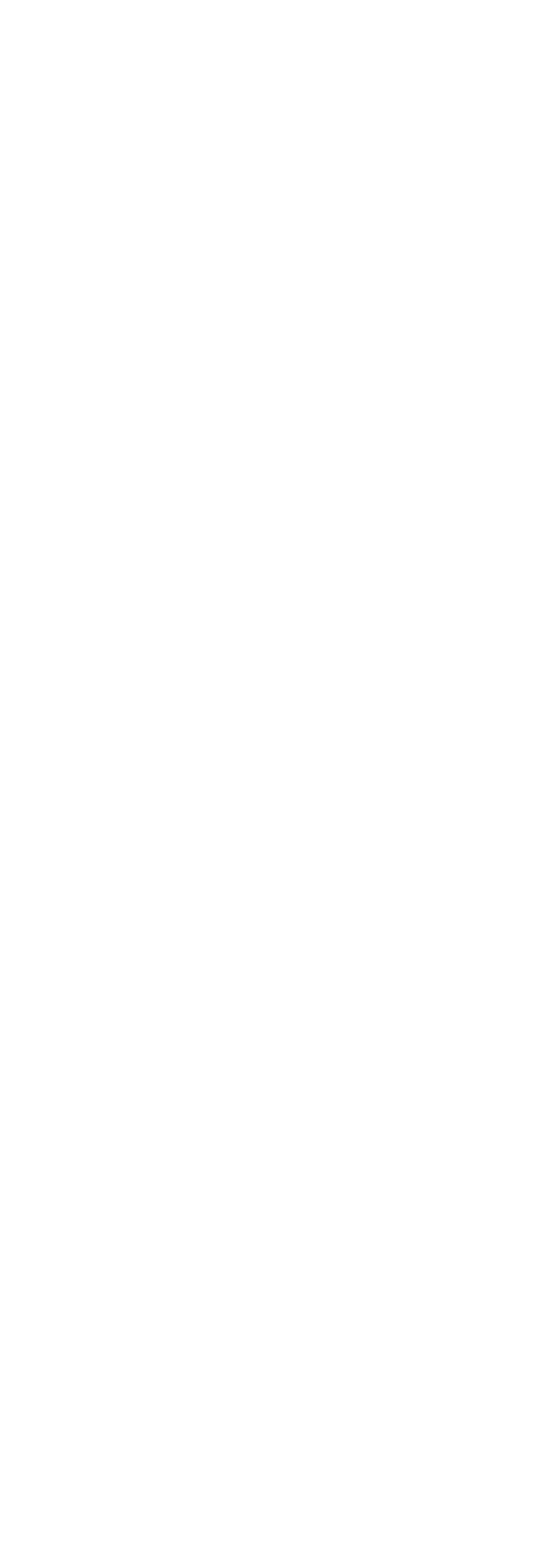
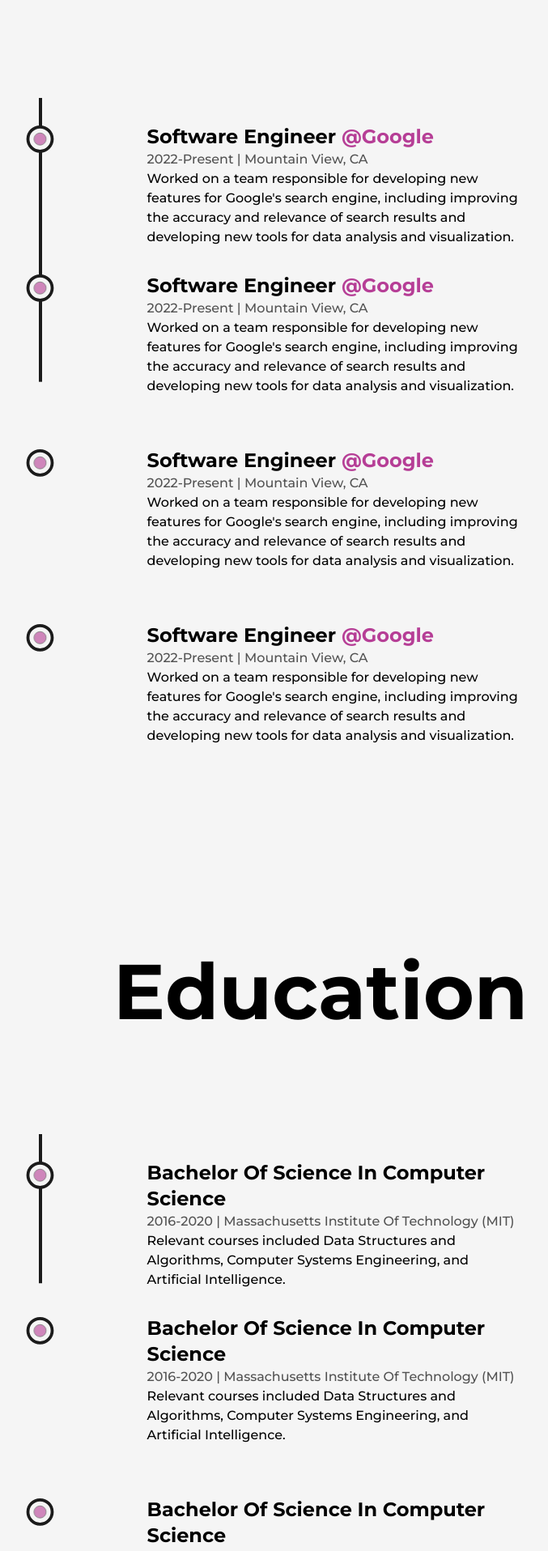
Before and after one commit to MatheusDSantossi/my-website-portfolio, a Next.js app: page /about in a window 1280 px wide. Shown: the part 2803-4719 px from the top of the page at 81% size, without its empty margins (244-921 px from the left). Before the commit the page ends 2670 px from the top, so only its background shows below. Built offline with nearby package versions, Linux system fonts and the light colour scheme.

Commit message:
feat: Adding Experience and Education components

```diff
--- /dev/null
+++ b/src/components/Education.js
@@ -0,0 +1,79 @@
+import {React, useRef } from 'react'
+import {motion, useScroll} from 'framer-motion'
+import LiIcon from './LiIcon';
+
+const Details = ({ type, time, place, info }) => {
+    const ref = useRef(null);
+    return (
+        <li ref={ref} className="my-8 first:mb-0 last:mb-0 w-[60%] mx-auto flex flex-col items-center justify-between">
+            <LiIcon reference={ref} />
+            <motion.div
+            initial={{y:50}}
+            whileInView={{y:0}}
+            transition={{duration:0.5, type:"spring"}}
+            >
+                <h3 className='capitalize font-bold text-2xl'>
+                    {type}&nbsp;
+                </h3>
+                <span className='capitalize font-medium text-dark/75'>
+                    {time} | {place}
+                </span>
+                <p className='font-medium w-full'>{info}</p>
+            </motion.div>
+        </li>
+    );
+};
+
+const Education = () => {
+    const ref = useRef(null);
+    const {scrollYProgress} = useScroll(
+        {
+            target: ref,
+            offset: ["start end", "center start"]
+        }
+    )
+    return (
+        <div className='my-64'>
+            <h2 className='font-bold text-8xl mb-32 w-full text-center'>
+                Education
+            </h2>
+            <div ref={ref} className='w-[75%] mx-auto relative'>
+                <motion.div
+                style={{scaleY: scrollYProgress}}
+                className='absolute left-9 top-0 w-[4px] h-full bg-dark origin-top' />
+                <ul className='w-full flex flex-col items-start justify-between ml-4'>
+                    <Details
+                    type="Bachelor Of Science In Computer Science"
+                    time="2016-2020"
+                    place="Massachusetts Institute Of Technology (MIT)"
+                    info="Relevant courses included Data Structures and Algorithms, Computer Systems Engineering, and Artificial
+                    Intelligence."
+                    />
+                    <Details
+                    type="Bachelor Of Science In Computer Science"
+                    time="2016-2020"
+                    place="Massachusetts Institute Of Technology (MIT)"
+                    info="Relevant courses included Data Structures and Algorithms, Computer Systems Engineering, and Artificial
+                    Intelligence."
+                    />
+                    <Details
+                    type="Bachelor Of Science In Computer Science"
+                    time="2016-2020"
+                    place="Massachusetts Institute Of Technology (MIT)"
+                    info="Relevant courses included Data Structures and Algorithms, Computer Systems Engineering, and Artificial
+                    Intelligence."
+                    />
+                    <Details
+                    type="Bachelor Of Science In Computer Science"
+                    time="2016-2020"
+                    place="Massachusetts Institute Of Technology (MIT)"
+                    info="Relevant courses included Data Structures and Algorithms, Computer Systems Engineering, and Artificial
+                    Intelligence."
+                    />
+                </ul>
+            </div>
+        </div>
+    )
+}
+
+export default Education
--- a/src/components/Experiences.js
+++ b/src/components/Experiences.js
@@ -1,8 +1,100 @@
-import React from 'react'
+import { React, useRef } from 'react';
+import { useScroll, motion } from 'framer-motion';
+import LiIcon from './LiIcon';
 
-export const Experiences = () => {
+const Details = ({ position, company, companyLink, time, address, work }) => {
+  const ref = useRef(null);
   return (
-    <div>Experiences</div>
+    <li ref={ref} className='my-8 first:mb-0 last:mb-0 w-[60%] mx-auto flex flex-col items-center justify-between'>
+      <LiIcon reference={ref} />
+      <motion.div
+      initial={{y:50}}
+      whileInView={{y:0}}
+      transition={{duration:0.5, type:"spring"}}
+      >
+        <h3 className='capitalize font-bold text-2xl'>{position}&nbsp;<a href={companyLink}
+          target='_blank'
+          className='text-primary capitalize'
+        >@{company}</a></h3>
+        <span className='capitalize font-medium text-dark/75'>
+          {time} | {address}
+        </span>
+        <p className='font-medium w-full'>
+          {work}
+        </p>
+      </motion.div>
+    </li>
+  );
+}
+
+const Experiences = () => {
+  const ref = useRef(null);
+  const { scrollYProgress } = useScroll(
+    {
+      target: ref,
+      offset: ["start end", "center start"],
+    }
+  );
+
+  return (
+    <div className='my-64'>
+      <h2 className='font-bold text-8xl mb-32 w-full text-center'>
+        Experiences
+      </h2>
+      <div ref={ref} className='w-[75%] mx-auto relative'>
+
+        <motion.div
+          style={{ scaleY: scrollYProgress }}
+          className='absolute left-9 top-0 w-[4px] h-full bg-dark origin-top' />
+        <ul className='w-full flex flex-col items-start justify-between ml-4'>
+          <Details
+            position="Software Engineer"
+            company="Google"
+            companyLink="www.google.com"
+            time="2022-Present"
+            address="Mountain View, CA"
+            work="Worked on a team responsible for developing new features for Google's
+          search engine, including improving the accuracy and relevance of search results and
+          developing new tools for data analysis and visualization."
+          />
+
+          <Details
+            position="Software Engineer"
+            company="Google"
+            companyLink="www.google.com"
+            time="2022-Present"
+            address="Mountain View, CA"
+            work="Worked on a team responsible for developing new features for Google's
+          search engine, including improving the accuracy and relevance of search results and
+          developing new tools for data analysis and visualization."
+          />
+
+          <Details
+            position="Software Engineer"
+            company="Google"
+            companyLink="www.google.com"
+            time="2022-Present"
+            address="Mountain View, CA"
+            work="Worked on a team responsible for developing new features for Google's
+          search engine, including improving the accuracy and relevance of search results and
+          developing new tools for data analysis and visualization."
+          />
+
+          <Details
+            position="Software Engineer"
+            company="Google"
+            companyLink="www.google.com"
+            time="2022-Present"
+            address="Mountain View, CA"
+            work="Worked on a team responsible for developing new features for Google's
+          search engine, including improving the accuracy and relevance of search results and
+          developing new tools for data analysis and visualization."
+          />
+        </ul>
+      </div>
+    </div>
   )
 
 }
+
+export default Experiences;
--- /dev/null
+++ b/src/components/LiIcon.js
@@ -0,0 +1,26 @@
+import React from 'react';
+import {motion, useScroll} from 'framer-motion';
+
+const LiIcon = ({reference}) => {
+  const {scrollYProgress} = useScroll(
+    {
+      target: reference,
+      offset: ["center end", "center center"]
+    }
+  )
+  return (
+    <figure className='absolute left-0 stroke-dark'>
+      <svg className="-rotate-90" width="75" height="75" viewBox="0 0 100 100">
+        <circle cx="75" cy="50" r="20" className='stroke-primary stroke-1 fill-none' />
+        <motion.circle cx="75" cy="50" r="20" className='stroke-[5px] fill-light'
+        style={{
+          pathLength: scrollYProgress
+        }}
+        />
+        <circle cx="75" cy="50" r="10" className='animate-pulse stroke-1 fill-primary' />
+      </svg>
+    </figure>
+  )
+}
+
+export default LiIcon
--- a/src/pages/about.js
+++ b/src/pages/about.js
@@ -6,6 +6,8 @@
 import profilePic from '../../public/images/profile/developer_with_beard_and_glasses_an_abstrac.jpg';
 import { useInView, useMotionValue, useSpring } from 'framer-motion'
 import { Skills } from '../components/Skills'
+import Experiences from '../components/Experiences'
+import Education from '../components/Education'
 
 const AnimatedNumbers = ({value}) => {
     const ref = useRef(null);
@@ -91,7 +93,9 @@
                         </div>
                     </div>
                 </div>
-                <Skills></Skills>
+                <Skills />
+                <Experiences />
+                <Education />
             </Layout>
         </main>
     </>
```
